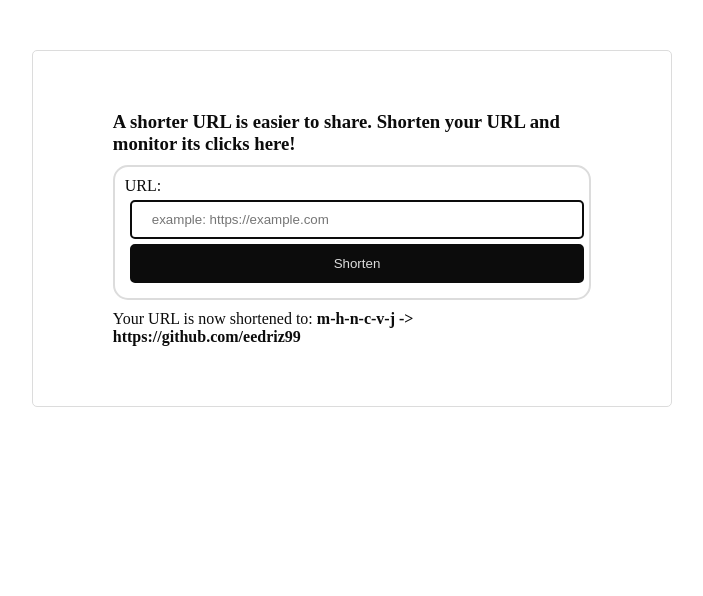
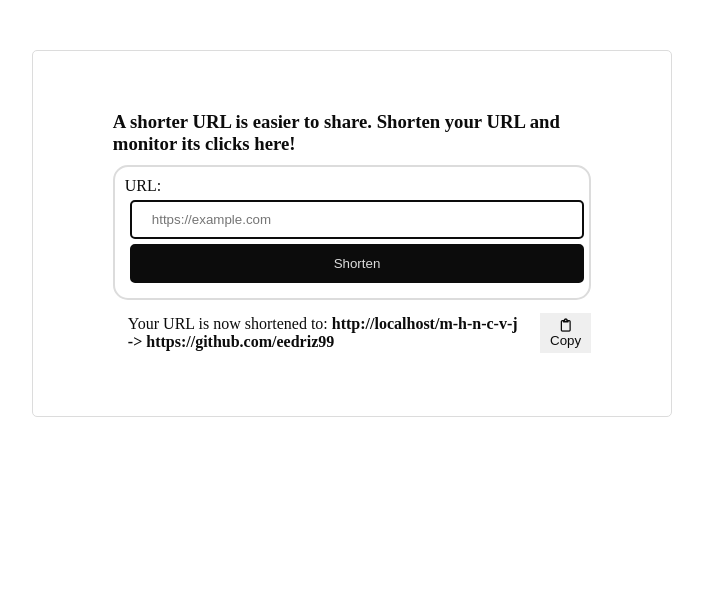
Before and after one commit to eedriz99/URLShortener, a Django app: template templates/index.html in a window 1280 px wide. Shown: the part 59-655 px from the top of the page, without its empty margins (288-991 px from the left). Run offline with Django 5.2, Linux system fonts and the light colour scheme; the template is opened without the code that fills it: values that come from a table or form of the project are taken from there, others are empty; data comes from the database, SQL or seed files in the repository; both versions use the stored data as it was after the commit; some libraries are stand-ins or nearby versions.

Commit message:
final commit

```diff
--- a/shortener/views.py
+++ b/shortener/views.py
@@ -52,6 +52,6 @@ def statistics(request):
             except ShortURL.DoesNotExist:
                 return render(request, "stat.html", {"error_message": "URL not found."})
             else:
-                return render(request, "stat.html", {"stat": url.get_stat()})
+                return render(request, "stat.html", {"stat": url.get_stat(), "slug": slug})
     elif request.method == 'GET':
         return render(request, 'stat.html')
--- a/static/css/style.css
+++ b/static/css/style.css
@@ -48,7 +48,8 @@ main {
 }
 
 main h3,
-.success {
+.success,
+.error-txt {
   max-width: 80%;
   margin: 10px auto;
 }
@@ -110,7 +111,7 @@ footer > a:hover {
   border: 2px solid rgb(12, 12, 12);
 }
 
-.hover:hover {
+.nav-link:hover {
   animation: hover 1s ease;
 }
 
@@ -136,38 +137,22 @@ p > span {
 
 .error {
   color: rgb(250, 20, 20);
-  /* position: absolute;
-  top: 60px;
-  right: 0;
-  z-index: 10;
-  border: 1px solid rgb(220, 220, 220) !important;
-  box-shadow: 5px 5px 20px 1px rgba(50, 50, 50, 0.5);
-  border-left: 5px solid red;
-  padding: 20px 15px;
   margin: 10px;
-  height: 70px;
-  width: 300px; */
 }
 
-/* .btn {
-  position: absolute;
-  width: 50px;
-  height: 50px;
-  top: 5px;
-  right: 5px;
+.copy {
+  padding: 5px 10px;
   border: 1px solid black;
-  padding: 3px;
-  border-radius: 3px;
-} */
+  border: 3px;
+  cursor: pointer;
+}
 
-/* .btn > .img {
-  max-width: 90%;
-  max-height: 90%;
-} */
+.copy:hover {
+  transform: scale(1.1);
+}
 
-/* #span1,
-#span2 {
-  height: 50px;
-  width: 50px;
-  background-color: black;
-} */
+.success {
+  display: flex;
+  justify-items: end;
+  align-items: center;
+}
--- a/static/js/script.js
+++ b/static/js/script.js
@@ -0,0 +1,30 @@
+$(document).ready(function () {
+  let baseURL = $(location).attr("origin");
+  //   console.log(baseURL + "/");
+  $(".baseUrl").text(baseURL + "/");
+
+  // copying function
+  function copyToClipboard(element) {
+    try {
+      if (navigator.clipboard) {
+        navigator.clipboard.writeText(element.text());
+        alert("Link copied to clipboard!");
+      } else {
+        throw "Your browser doesn't support text copy.";
+      }
+    } catch (err) {
+      console.error("Error!", err);
+      var $temp = $("<input/>");
+      $("body").append($temp);
+      $temp.val($(element).text()).select();
+      document.execCommand("copy");
+      alert("Link copied to clipboard!");
+      $temp.remove();
+    }
+  }
+
+  $("#copy-btn").click(function (e) {
+    e.preventDefault();
+    copyToClipboard($("#short-url"));
+  });
+});
--- a/templates/base.html
+++ b/templates/base.html
@@ -57,5 +57,10 @@
     </footer>
 
     <script src="https://cdn.jsdelivr.net/npm/jquery@3.7.1/dist/jquery.min.js"></script>
+    <script src="{% static '/js/script.js' %}"></script>
+    <script
+      src="https://kit.fontawesome.com/0d27506b2c.js"
+      crossorigin="anonymous"
+    ></script>
   </body>
 </html>
--- a/templates/error.html
+++ b/templates/error.html
@@ -1,3 +1,5 @@
 {% extends 'base.html' %} {% block container %} {% if error_message %}
-<div class="error error-div main" role="alert">{{error_message}}</div>
+<div class="error-div main" role="alert">
+  Invalid URL <span class="error"><span class="baseUrl"></span>{{error_message}}</span> check and try again
+</div>
 {% endif %} {% endblock %}
--- a/templates/index.html
+++ b/templates/index.html
@@ -12,14 +12,25 @@
       id="url"
       name="url"
       value=""
-      placeholder="example: https://example.com"
+      placeholder="https://example.com"
       required
     />
     <input type="submit" value="Shorten" />
   </div>
 </form>
 {% if short_url %}
-<p class="success">Your URL is now shortened to: <span>{{short_url}}</span></p>
+<div class="success" role="alert">
+  <p>
+    Your URL is now shortened to:
+    <span id="short-url" class="short-url"
+      ><span class="baseUrl"></span>{{short_url}}</span
+    >
+  </p>
+  <button id="copy-btn" class="copy">
+    <i class="fa-regular fa-clipboard"></i>
+    Copy
+  </button>
+</div>
 {% elif error_message %}
-<p class="error">{{error_message}}</p>
+<p class="error error-txt">{{error_message}}</p>
 {% endif %} {% endblock %}
```
Also changed, not shown: templates/stat.html (+6 -3 lines), db.sqlite3.
